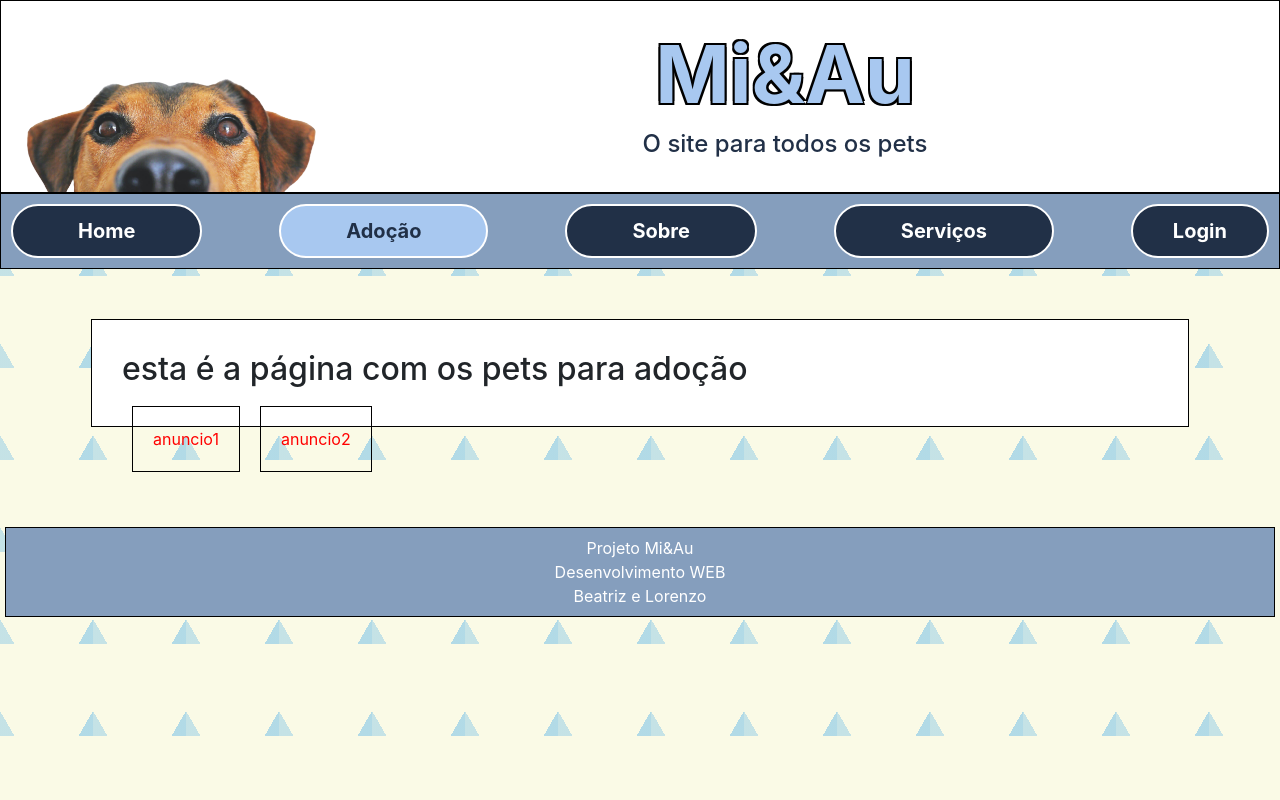
After one commit to lorenzomrm/DW, a Django app: page /adocao/ in a window 1280 px wide. The commit adds this page. Run offline with Django 3.2, Linux system fonts and the light colour scheme; some libraries are stand-ins or nearby versions.

Commit message:
Página 'adoção' e rotas

```diff
--- a/projetoanimal/urls.py
+++ b/projetoanimal/urls.py
@@ -4,5 +4,7 @@ from django.urls import path, include
 
 urlpatterns = [
     path('admin/', admin.site.urls),
-    path('', include('telainicial.urls'))
+    path('', include('telainicial.urls')),
+    path('index', include('telainicial.urls')),
+    path('adocao', include('telainicial.urls')),
 ]
--- /dev/null
+++ b/telainicial/templates/adocao.html
@@ -0,0 +1,46 @@
+{% load static %}
+<!DOCTYPE html>
+<html lang="pt-br">
+<head>
+    <meta charset="UTF-8">
+    <title>Mi&Au-Adoção</title>
+    <link rel="stylesheet" href="https://stackpath.bootstrapcdn.com/bootstrap/4.1.3/css/bootstrap.min.css" integrity="sha384-MCw98/SFnGE8fJT3GXwEOngsV7Zt27NXFoaoApmYm81iuXoPkFOJwJ8ERdknLPMO" crossorigin="anonymous">
+    <link href="{% static 'style.css' %}" rel="stylesheet">
+</head>
+<body class="fundo">
+
+    <header>
+        <img id="banner" src="{% static 'images/h1.png' %}"/>
+        <h1 id="titulo">Mi&Au</h1>
+        <h4>O site para todos os pets</h4>
+    </header>
+
+    <div class="navbar">
+        <a href="\index">Home</a>
+        <a href="" class="active">Adoção</a>
+        <a href="#">Sobre</a>
+        <a href="#">Serviços</a>
+        <a href="#" class="right">Login</a>
+    </div>
+
+    <div class="content">
+        <article id="anuncios">
+            <h2>esta é a página com os pets para adoção</h2>
+            <div class="anuncio">anuncio1</div>
+            <div class="anuncio">anuncio2</div>
+        </article>
+
+    </div>
+
+    <button onclick="topFunction()" id="Btn" title="Subir">Ir para o topo</button>
+
+    <footer>
+        Projeto Mi&Au
+        <br>
+        Desenvolvimento WEB
+        <br>
+        Beatriz e Lorenzo
+    </footer>
+    <script src="{% static 'botao.js' %}"></script>
+</body>
+</html>
--- a/telainicial/templates/index.html
+++ b/telainicial/templates/index.html
@@ -18,7 +18,7 @@
 
     <div class="navbar">
         <a href="#" class="active">Home</a>
-        <a href="#">Adoção</a>
+        <a href="adocao">Adoção</a>
         <a href="#">Sobre</a>
         <a href="#">Serviços</a>
         <a href="#" class="right">Login</a>
@@ -26,7 +26,7 @@
 
     <div class="content">
         <article id="anuncios">
-            <h2>Adoções</h2>
+            <h2>Adoção</h2>
             <p>Lorem ipsum, dolor sit amet consectetur adipisicing elit. Eaque odit iste totam enim maxime labore ipsa praesentium voluptatibus, similique consectetur laboriosam, saepe dolorem debitis ea tempore illum. Commodi, expedita voluptatum.</p>
             <div class="anuncio">anuncio1</div>
             <div class="anuncio">anuncio2</div>
--- a/telainicial/urls.py
+++ b/telainicial/urls.py
@@ -1,5 +1,5 @@
 
-from telainicial.views import index
+from telainicial.views import index, adocao
 from django.contrib import admin
 from django.urls import path, include
 from django.conf import settings
@@ -7,4 +7,5 @@ from django.conf.urls.static import static
 
 urlpatterns = [
     path('', index),
+    path('adocao/', adocao)
 ]+ static(settings.STATIC_URL, document_root=settings.STATIC_ROOT)
--- a/telainicial/views.py
+++ b/telainicial/views.py
@@ -3,3 +3,6 @@ from django.shortcuts import render
 # Create your views here.
 def index(request):
     return render(request, 'index.html')
+
+def adocao(request):
+    return render(request, 'adocao.html')
```
